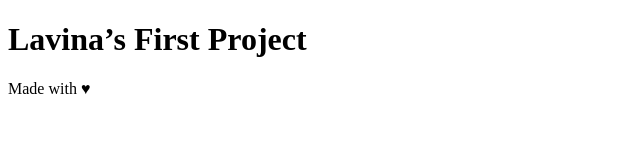
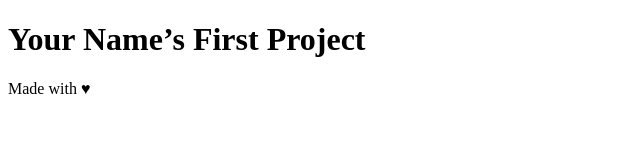
Before and after one commit to Air0n3/mynewproject, a plain HTML site: page index.html in a window 1280 px wide. Shown: the whole page, without its empty margins (0-640 px from the left). Drawn offline with Linux system fonts and the light colour scheme.

Commit message:
Revert "Modified h1 to display my name"
This reverts commit 584f31372083b20ca03d69ff6f58b944df54716e.

```diff
--- a/index.html
+++ b/index.html
@@ -11,7 +11,7 @@
 <body>
 
     <header>
-        <h1>Lavina’s First Project</h1>
+        <h1>Your Name’s First Project</h1>
     </header>
 
     <div class="container">
```
